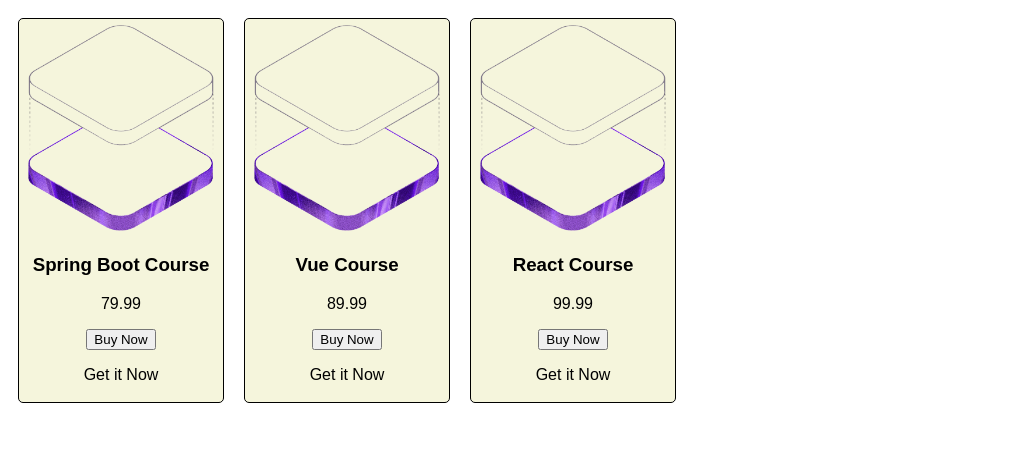
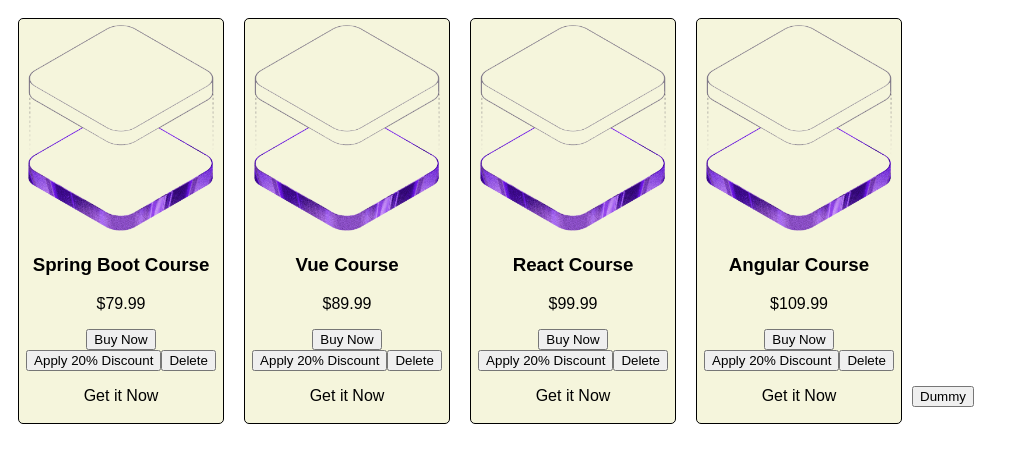
Before and after one commit to AjithSankar/ReactProject, a React (Vite) app in the folder React-App/: page / in a window 1280 px wide. Shown: the top 462 px of the page, without its empty margins (0-1019 px from the left). Built offline with nearby package versions, Linux system fonts and the light colour scheme.

Commit message:
UseEffect Hook

```diff
--- a/React-App/src/Course.jsx
+++ b/React-App/src/Course.jsx
@@ -1,10 +1,26 @@
 import PropTypes, { func } from 'prop-types';
-import { useState } from 'react';
+import { useEffect, useState } from 'react';
 
 
 function Course(props) {
 
     const [purchased, setPurchased] = useState(false);
+    const [price, setPrice] = useState(props.price);
+    const [discountApplied, setDiscountApplied] = useState(false);
+
+    function applyDiscount(discount) {
+        if (discountApplied) {
+            console.log("Discount already applied!");
+            return;
+        }
+        const discountedPrice = price * (1 - discount);
+        setPrice(discountedPrice);
+        setDiscountApplied(true);
+    }
+
+    useEffect(() => {
+        //console.log("useEffect called from Course component");
+    });
 
     function buyCourse() {
         console.log(`Course ${props.name} bought!`);
@@ -23,8 +39,10 @@ function Course(props) {
             <div className="card">
                 <img src={props.image} alt="" />
                 <h3>{props.name}</h3>
-                <p>{props.price}</p>
+                <p>${price.toFixed(2)}</p>
                 <button onClick={(event) => buyCourse(0.2, event)}>Buy Now</button>
+                <button onClick={() => applyDiscount(0.2)}>Apply 20% Discount</button>
+                <button onClick={() => { props.delete(props.id) }}>Delete</button>
                 <p>{purchased ? "Already Purchased!" : "Get it Now"}</p>
             </div>
         )
--- a/React-App/src/CourseList.jsx
+++ b/React-App/src/CourseList.jsx
@@ -1,31 +1,46 @@
+import { useEffect, useState } from 'react';
 import heroImg from './assets/hero.png'
 import Course from './Course';
 
 function CourseList() {
 
-    const courses = [
-        {},
+    function handleDelete(id) {
+        console.log(`Course with id ${id} deleted!`);
+        const updatedCourses = courses.filter(course => course.id !== id);
+        setCourses(updatedCourses);
+    }
+
+    const [courses, setCourses] = useState([
+
         { id: 1, image: heroImg, name: "React Course", price: 99.99, rating: "4.5", show: true},
         { id: 2, image: heroImg, name: "Vue Course", price: 89.99, rating: "4.0", show: true},
         { id: 3, image: heroImg, name: "Angular Course", price: 109.99, rating: "4.8", show: true },
         { id: 4, image: heroImg, name: "Spring Boot Course", price: 79.99, rating: "5.0", show: true }
-    ];
+    ]);
+
+    const [dummy, setDummy] = useState(true);
+
+    useEffect(() => {
+        console.log("useEffect called from CourseList component");
+        console.log(dummy);
+    },[dummy]);
 
     // Sort the courses by price in ascending order
     courses.sort((x,y) => x.price - y.price);
 
     // Filter the courses to include only those with a price less than $100
-    const vfmCourses = courses.filter(course => course.price < 100);
+    //const vfmCourses = courses.filter(course => course.price < 100);
 
     // Map the courses array to create a list of Course components
-    const courseComponentList = vfmCourses.map((course, index) =>
-        <Course key={index} name={course.name} image={course.image} price={course.price} rating={course.rating} show={course.show} />
+    const courseComponentList = courses.map((course, index) =>
+        <Course key={index} id={course.id} name={course.name} image={course.image} price={course.price} rating={course.rating} show={course.show} delete={handleDelete} />
     )
 
     // Render the list of Course components
     return (
         <>
             {courseComponentList}
+            <button onClick={() => setDummy(false)}>Dummy</button>
         </>
 
     );
```
